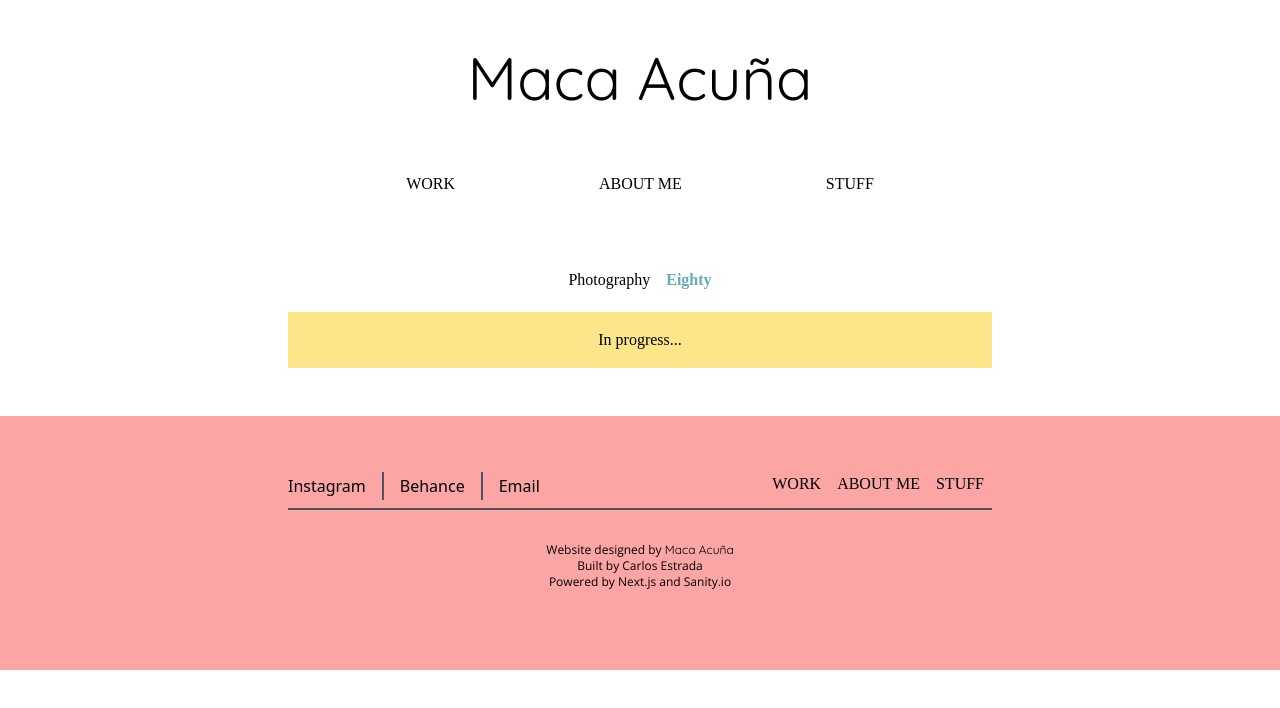
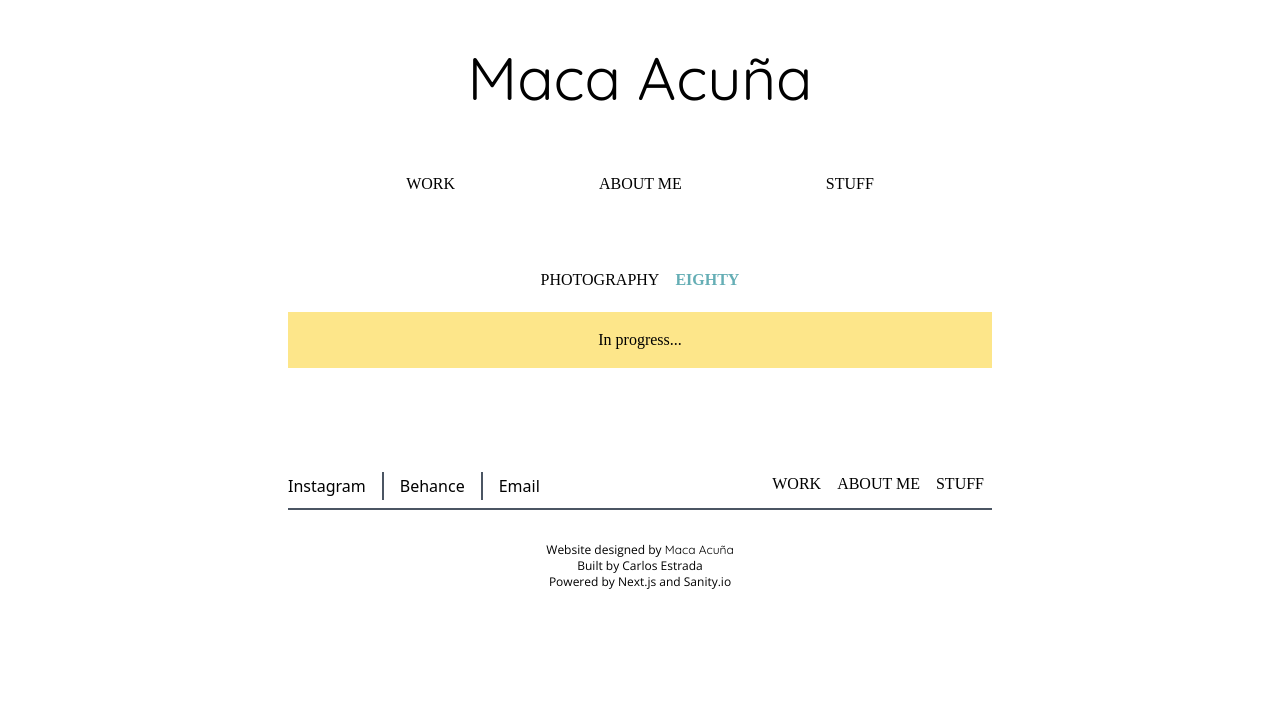
Before and after one commit to carlosestrada94/maca-next, a Next.js app: page /stuff/eighty in a window 1280 px wide. Shown: the top 708 px of the page. Built offline with nearby package versions, Linux system fonts and the light colour scheme; a web font is replaced by a local one.

Commit message:
Minor style changes proposed by client. Removed reference colors that were left before deploy.

```diff
--- a/components/Footer/index.js
+++ b/components/Footer/index.js
@@ -23,7 +23,7 @@ export default function Footer() {
   };
 
   return (
-    <div className="responsive-padding bg-red-300">
+    <div className="responsive-padding ">
       {/*  Links*/}
       <div className="flex border-b-2 border-gray-600">
         <div className="flex py-2 w-full justify-center sm:justify-start">
--- a/pages/about-me/index.js
+++ b/pages/about-me/index.js
@@ -10,7 +10,7 @@ export default function About() {
         <link rel="icon" type={"image/png"} href="/favicon.png" />
       </Head>
       <Header />
-      <div className="responsive-padding bg-yellow-200">
+      <div className="responsive-padding ">
         <p className="w-full sm:w-3/5 mx-auto px-10 text-center font-paragraph max-w-screen-sm">
           Hi! My name is María Camila Acuña. My friends call me Maca. I am an
           indsutrial/product designer.
@@ -25,7 +25,7 @@ export default function About() {
           <br />I enjoy projects that challenge my skills, my creativity, and
           provide the chance to learn, and to contribute.
         </p>
-        <div className="relative flex bg-red-300">
+        <div className="relative flex ">
           <img
             className="pt-10 w-full sm:w-4/5 max-w-screen-sm mx-auto"
             src={
@@ -33,9 +33,9 @@ export default function About() {
             }
           />
         </div>
-        <div className="bg-green-100 text-center py-5 font-paragraph">
+        <div className="text-center pt-10 font-paragraph">
           <p>Thank you for visiting my portfolio.</p>
-          <p className="font-bold font-paragraph">Let´s talk!</p>
+          <p className="font-bold font-paragraph py-4">Let´s talk!</p>
           <p className="font-paragraph">
             Contact me through my social media or by mail (links are down
             below).
--- a/pages/stuff/eighty.js
+++ b/pages/stuff/eighty.js
@@ -18,7 +18,7 @@ export default function Eighty() {
       return (
         <Link href={ref}>
           <a
-            className={`p-2 hover:text-primary-300 transition-all font-title ${
+            className={`p-2 hover:text-primary-300 transition-all font-title uppercase ${
               router.pathname.includes(ref) ? "font-bold text-primary-300" : ""
             }`}
           >
--- a/pages/stuff/photography.js
+++ b/pages/stuff/photography.js
@@ -20,7 +20,7 @@ export default function Photography({ photos }) {
       return (
         <Link href={ref}>
           <a
-            className={`p-2 hover:text-primary-300 transition-all font-title ${
+            className={`p-2 hover:text-primary-300 transition-all font-title uppercase ${
               router.pathname.includes(ref) ? "font-bold text-primary-300" : ""
             }`}
           >
--- a/pages/work/index.js
+++ b/pages/work/index.js
@@ -33,7 +33,7 @@ export default function Work({ projects }) {
         <link rel="icon" type={"image/png"} href="/favicon.png" />
       </Head>
       <Header />
-      <div className="bg-yellow-200 grid grid-cols-1 sm:grid-cols-2 auto-rows-max gap-4 responsive-padding">
+      <div className="grid grid-cols-1 sm:grid-cols-2 auto-rows-max gap-4 responsive-padding">
         {thumbnailsRender()}
       </div>
       <Footer />
```
